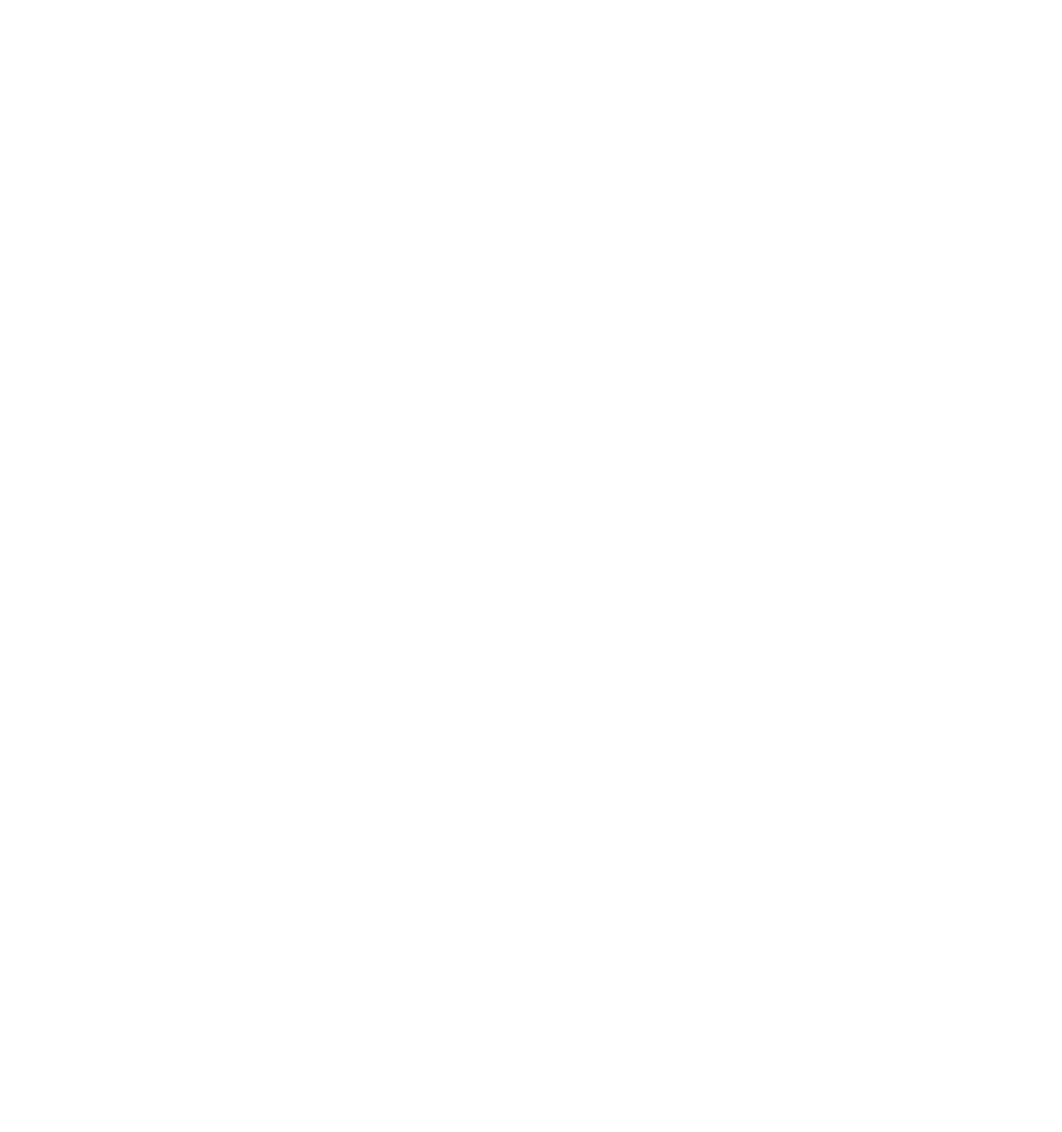
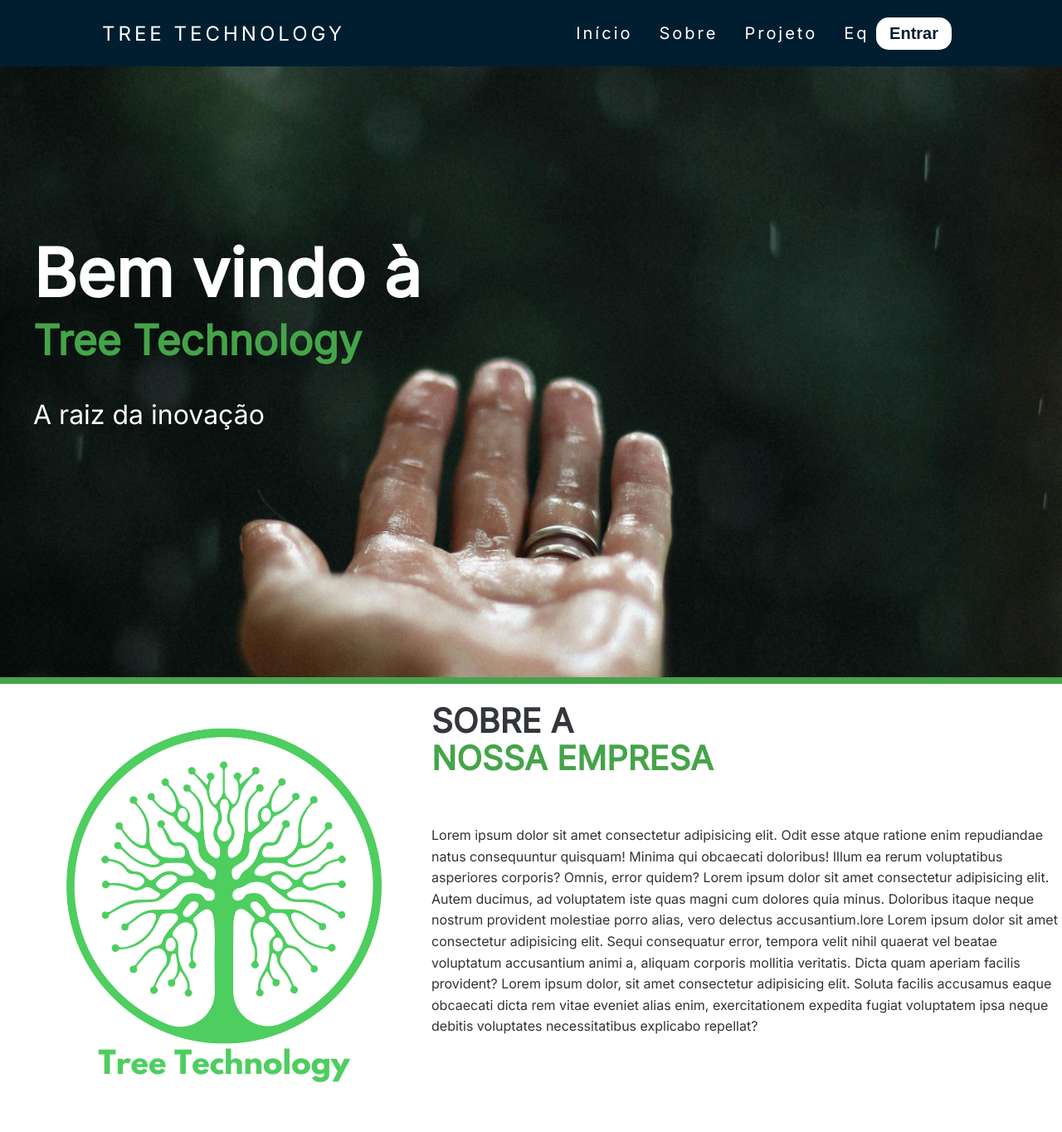
Before and after one commit to Grupo-4-Tree-Technology/Tree-Technology, a plain HTML site: page public/index.html in a window 1280 px wide. Shown: the whole page at 83% size. Before the commit the page ends 800 px from the top, so only its background shows below. Drawn offline with Linux system fonts and the light colour scheme.

Commit message:
tela inicial projeto 1/2

```diff
--- a/public/css/index.css
+++ b/public/css/index.css
@@ -0,0 +1,147 @@
+*{
+    margin: 0;
+    padding: 0;
+}
+
+/*Aqui tem o conteudo da nav-bar*/
+a{
+    color: #ffff;
+    text-decoration: none;
+    transition: 0.3s;
+}
+
+a:hover{
+    color: #45a449;
+}
+
+.logo{
+    font-size: 24px;
+    text-transform: uppercase;
+    letter-spacing: 4px;
+}
+
+nav{
+    display: flex;
+    justify-content: space-around;
+    align-items: center;
+    font-family: 'Inter', sans-serif;
+    background-color: #001e30;
+    height: 10vh;
+}
+.btn-entrar {
+    background-color: #fff;
+    color: #001e30;
+    border: 10px solid #001e30;
+    padding: 8px 16px;
+    border-radius: 25px;
+    font-size: 20px;
+    font-weight: bold;
+    cursor: pointer;
+    transition: background-color 0.3s, color 0.3s;
+    margin-left: -300px;
+}
+
+.btn-entrar:hover {
+    background-color: #45a449;
+    color: #ffffff;
+}
+
+.nav-list{
+    list-style: none;
+    display: flex;
+}
+.nav-list li{
+    letter-spacing: 3px;
+    margin-left: 32px;
+    font-size: 20px;
+}
+.nav-list li a:hover{
+    color: #45a449;
+}
+
+/*Aqui tem o conteudo da primeira tela */
+
+main{
+    position: relative;
+    background: url('../assets/pexels-photo-4628195.jpeg') no-repeat
+    center center;
+    background-size: cover;
+    height: 92vh;
+}
+
+main h1, h2, p{
+    font-family: 'inter', sans-serif;
+    position: absolute;
+    padding: 0;
+    margin: 0;
+}
+
+main h1{
+    font-size: 80px;
+    display: flex;
+    color: #fff;
+    top: 200px; /* Ajusta a distância do topo */
+    left: 40px; /* Ajusta a distância da esquerda */
+}
+main h2{
+    font-size: 50px;
+    display: flex;
+    color: #45a449;
+    top: 300px; /* Ajusta a distância do topo */
+    left: 40px; /* Ajusta a distância da esquerda */
+}
+main p{
+    font-size: 32px;
+    display: flex;
+    color: #fff;
+    top: 400px; /* Ajusta a distância do topo */
+    left: 40px; /* Ajusta a distância da esquerda */
+}
+
+/*besteirol so para ficar mais bonito*/
+hr.linha-divisao {
+    border: 0; /* Remove a borda padrão */
+    height: 8px; /* Define a altura da linha */
+    background-color: #45a449; /* Define a cor da linha */
+
+}
+
+/*Aqui fica o sobre nos*/
+.container-sobre{
+    display: flex;
+    align-items: flex-start;
+    padding: 20px;
+    margin: 0 auto; /* Centraliza a div se necessário */
+    max-width: 100%; /* Garante que a div não exceda a largura da página */
+    box-sizing: border-box; /* Inclui padding e bordas no cálculo da largura total */
+    overflow: hidden; /* Garante que o conteúdo não exceda os limites */
+}
+.container-sobre img {
+    height: auto; /* Mantém a proporção da imagem */
+    display: block; /* Remove espaço embaixo da imagem */
+}
+
+.texto-sobre {
+    flex: 1; /* Permite que o texto ocupe o espaço restante */
+    max-width: 100%; /* Garante que o texto não exceda a largura da div */
+}
+
+.h2-sobre {
+    font-size: 40px; /* Ajuste o tamanho da fonte */
+    color: #33363a; /* Altere a cor do texto */
+    margin-bottom: 60px; /* Adicione mais espaço abaixo do título */
+}
+
+.h2-nossa {
+    font-size: 40px; /* Ajuste o tamanho da fonte */
+    color: #45a449; /* Altere a cor do texto */
+    margin-top: 45px;
+
+}
+
+.texto-sobre p {
+    font-size: 16px; /* Ajusta o tamanho da fonte do parágrafo */
+    line-height: 1.6; /* Melhora a legibilidade do texto */
+    color: #333; /* Define a cor do texto */
+    margin: 150px 0; /* Ajusta o espaço acima e abaixo do parágrafo */
+}
--- a/public/index.html
+++ b/public/index.html
@@ -5,8 +5,51 @@
     <meta name="viewport" content="width=device-width, initial-scale=1.0">
     <title>Site Institucional</title>
     <link rel="stylesheet" href="css/index.css">
+    <link href='https://fonts.googleapis.com/css?family=Inter' rel='stylesheet'>
 </head>
 <body>
+    <header>
+            <nav>
+                <a class="logo" href="index.html">Tree technology</a>
+                <ul class="nav-list">
+                    <li><a href="index.html">Início</a></li>
+                    <li><a href="#sobre_nos">Sobre</a></li>
+                    <li><a href="#projeto">Projeto</a></li>
+                    <li><a href="#equipe">Equipe</a></li>
+                </ul>
+
+                <button class="btn-entrar">Entrar</button>
+            </nav>
+    </header>
+    <main>
+        <h1>Bem vindo à</h1>
+        <h2>Tree Technology</h2>
+        <p>A raiz da inovação</p>
+    </main>
+
+    <hr class="linha-divisao">
+
+    <div class="container-sobre">
+        <img src="assets/Tree_Technology_(2).png" alt="logo-da-tree">
+        <div class="texto-sobre">
+        <h2 class="h2-sobre">SOBRE A</h2>
+        <h2 class="h2-nossa">NOSSA EMPRESA</h2>
+        <P>Lorem ipsum dolor sit amet consectetur adipisicing elit.
+           Odit esse atque ratione enim repudiandae natus consequuntur quisquam!
+           Minima qui obcaecati doloribus! Illum ea rerum voluptatibus asperiores corporis?
+           Omnis, error quidem?
+           Lorem ipsum dolor sit amet consectetur adipisicing elit.
+           Autem ducimus, ad voluptatem iste quas magni cum dolores quia minus. Doloribus itaque
+           neque nostrum provident molestiae porro alias, vero delectus accusantium.lore
+           Lorem ipsum dolor sit amet consectetur adipisicing elit. Sequi consequatur error,
+           tempora velit nihil quaerat vel beatae voluptatum accusantium animi a,
+           aliquam corporis mollitia veritatis. Dicta quam aperiam facilis provident?
+           Lorem ipsum dolor, sit amet consectetur adipisicing elit.
+           Soluta facilis accusamus eaque obcaecati dicta rem vitae eveniet alias enim,
+           exercitationem expedita fugiat voluptatem ipsa neque debitis voluptates
+           necessitatibus explicabo repellat?</P>
+        </div>
+    </div>
 
 </body>
 </html>
```
Also changed, not shown: public/assets/Tree_Technology_(2).png (added), public/assets/images (2).jpg (added), public/assets/pexels-photo-4628195.jpeg (added), 1 other file.
